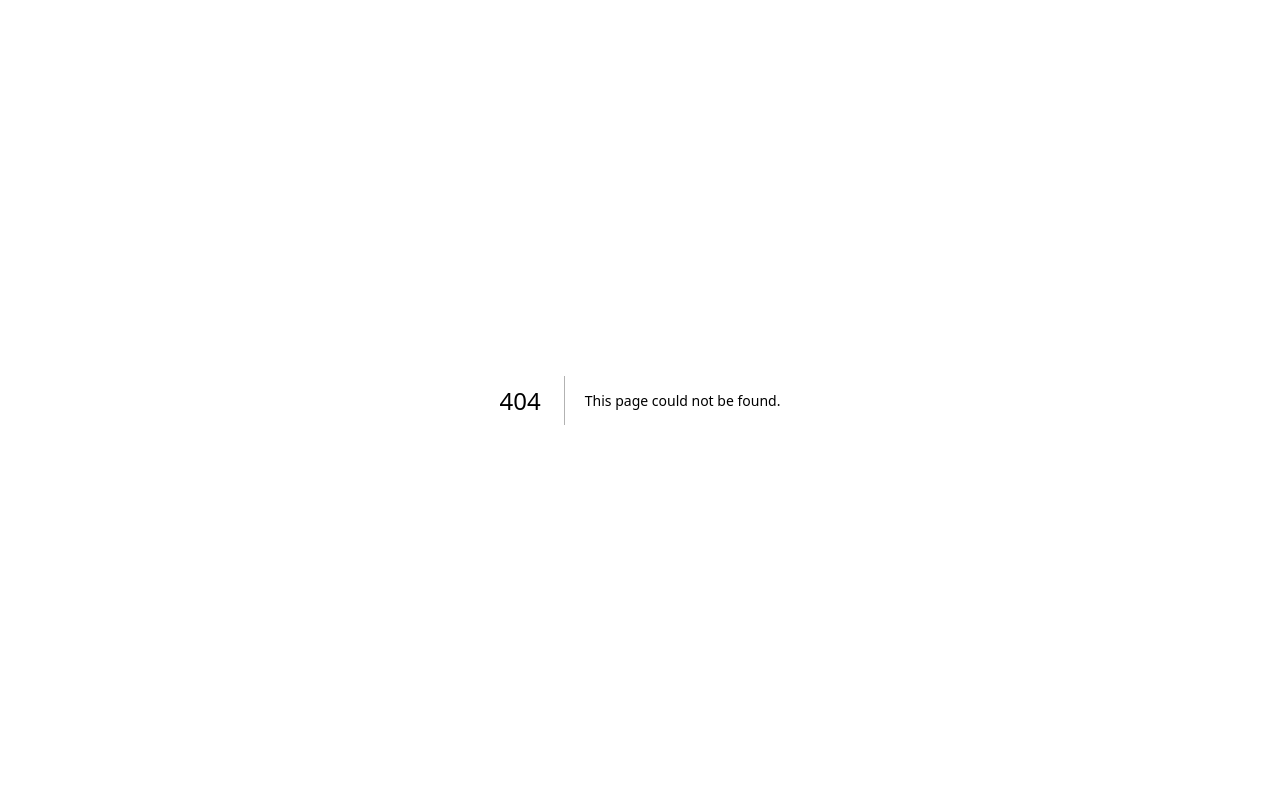
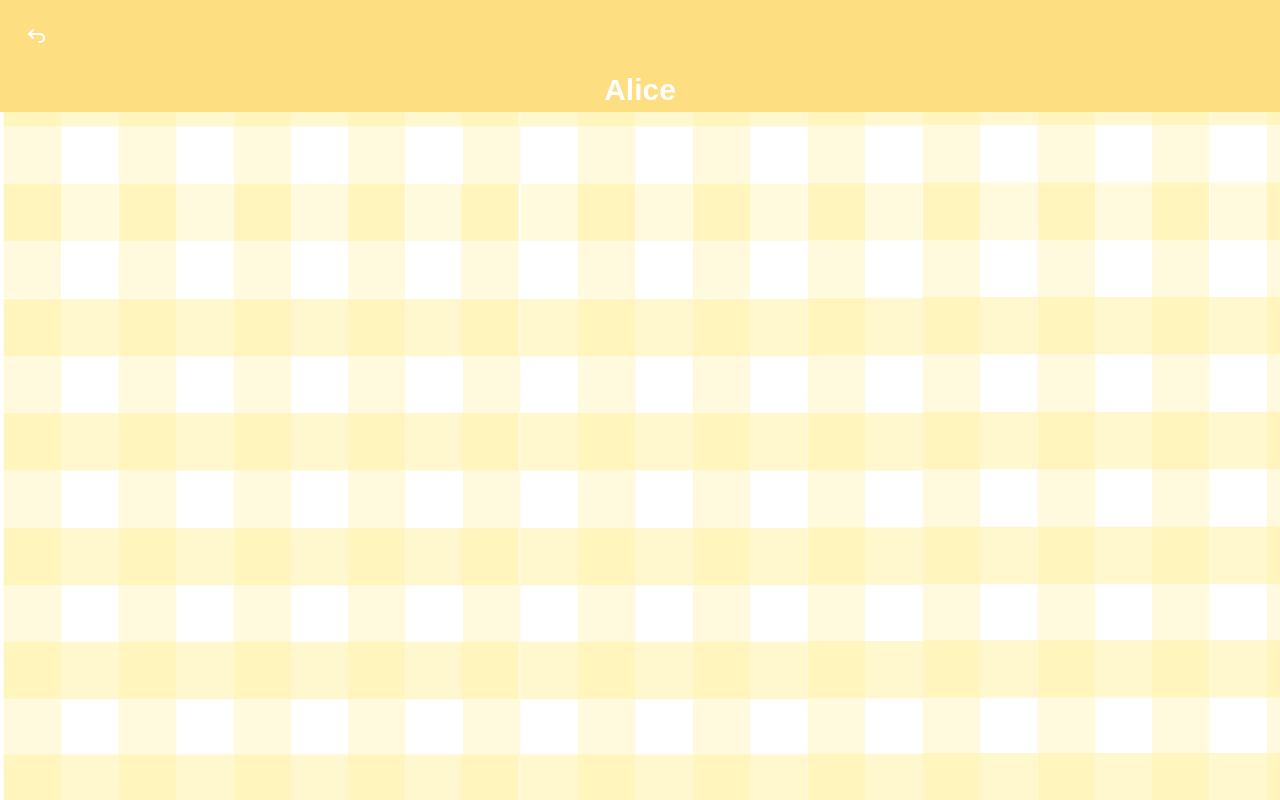
Before and after one commit to akazdayo/hack1_mrfrontend, a Next.js app: page /chat in a window 1280 px wide. Before the commit this address had no page. Built offline with nearby package versions, Linux system fonts and the light colour scheme.

Commit message:
戻るボタンの実装とchat画面のヘッダー作成

```diff
--- /dev/null
+++ b/src/app/chat/page.tsx
@@ -0,0 +1,24 @@
+import Image from "next/image";
+import NavigationButton from "@/components/navigation_buttun";
+import BackIcon from "@/components/icon/back";
+
+export default function Home() {
+  return (
+    <div className="relative min-h-screen overflow-hidden bg-gray-900/40">
+      {/* 背景画像 */}
+      <Image
+        src="/images/chat.png"
+        alt="Space background"
+        fill
+        className="object-cover z-0"
+      />
+      <div className="relative z-10">
+      <div className="h-28 w-full bg-black" style={{background:"#FDDE81"}}>
+        <NavigationButton href="home" label="" variant="back" icon={<BackIcon />} />
+        <div className="text-3xl text-white font-bold flex justify-center item-center">Alice</div>
+      </div>
+      </div>
+
+      </div>
+        );
+}
--- a/src/app/timer/page.tsx
+++ b/src/app/timer/page.tsx
@@ -1,4 +1,5 @@
 import VideoPlayer from "@/components/videoplayer";
+
 
 export default function Home() {
   return (
--- /dev/null
+++ b/src/components/icon/back.tsx
@@ -0,0 +1,14 @@
+import React from 'react';
+
+const BackIcon = () => (
+    <svg xmlns="http://www.w3.org/2000/svg" width="24" height="24" viewBox="0 0 24 24">
+        <g fill="none" stroke="currentColor" stroke-linecap="round" stroke-linejoin="round" stroke-width="2">
+            <path d="m9 14l-4-4l4-4"/><path d="M5 10h11a4 4 0 1 1 0 8h-1"/>
+            </g>
+    </svg>
+
+);
+
+
+
+export default BackIcon;
--- a/src/components/navigation_buttun.tsx
+++ b/src/components/navigation_buttun.tsx
@@ -3,17 +3,16 @@
 
 import { useRouter } from 'next/navigation';
 import React from 'react';
-import ChatIcon from './icon/chat';
 import Image from "next/image";
 
-type Variant = 'chat' | 'setting' | 'memory' | 'timer' ;
+type Variant = 'chat' | 'setting' | 'memory' | 'timer' |'back' ; //chat,setthing,memory,timerにボタンを分ける
 
 type NavigationButtonProps = {
-  href: string;
-  label: string;
-  variant: Variant;
+  href: string;//リンク
+  label: string;//文字
+  variant: Variant;//種類
   className?: string;
-  icon: React.ReactNode;
+  icon: React.ReactNode;//アイコンはそれぞれのページで読み込ませる
 };
 
 const NavigationButton: React.FC<NavigationButtonProps> = ({ href, label, variant, className,icon }) => {
@@ -34,12 +33,14 @@ const NavigationButton: React.FC<NavigationButtonProps> = ({ href, label, varian
         return ' text-white w-18 h-18 rounded-xl';
       case 'timer':
         return 'border text-white px-6 py-4 rounded-xl shadow-lg ';
+      case 'back':
+        return  ' text-white w-18 h-18  rounded-xl'
       default:
         return '';
     }
   };
 
-  // timerだけ構造を変える
+  // timerは構造を変える(画像形式)
   if (variant === 'timer') {
     return (
       <button
@@ -58,8 +59,21 @@ const NavigationButton: React.FC<NavigationButtonProps> = ({ href, label, varian
   }
 
 
+//backボタンの構造も変える。枠線なし
+  if (variant === 'back') {
+    return (
+      <button
+        onClick={handleClick}
+        className={`${getClassName()} ${className || ''}`}
+        style={{ padding: 0, border: 'none' }}
+      >
+       <span className="flex items-center justify-center">{icon}</span>
 
-  // 通常のボタン構造
+      </button>
+    );
+  }
+
+  // 通常のボタン構造（ホーム画面の3つのボタンの共通部分のcss）
   return (
     <button onClick={handleClick} className={`${getClassName()} ${className || ''}`}
     style={{ backgroundColor: '#ffffff', border: '1px solid #F9BF8D' }}>
--- a/src/components/videoplayer.tsx
+++ b/src/components/videoplayer.tsx
@@ -1,9 +1,12 @@
 import React from "react";
 import Timer from "./timer";
+import BackIcon from "@/components/icon/back";
+import NavigationButton from "@/components/navigation_buttun";
 
 const VideoPlayer = () => {
     return(
         <div className="relative w-full h-screen">
+
             <video
                 loop
                 autoPlay
@@ -15,6 +18,20 @@ const VideoPlayer = () => {
                 <source src="/videos/study.mp4" type="video/mp4" />
                 Your browser does not support the video tag.
             </video>
+
+            <div className="relative">
+       {/* アイコンをビデオの上に重ねる */}
+        <NavigationButton
+                href="home"
+                label=""
+                variant="back"
+                icon={<BackIcon />}
+                className="absolute top-4 left-4 z-20"
+              />
+        </div>
+
+
+
             <div className="absolute inset-0 flex items-center justify-center">
                 <Timer />
             </div>
```
Also changed, not shown: public/images/chat.png (added), public/images/night-sky2.jpg (deleted), src/app/home/page.tsx (renamed from src/app/page.tsx), src/app/memory/page.tsx (added), src/app/setthing/page.tsx (added).
